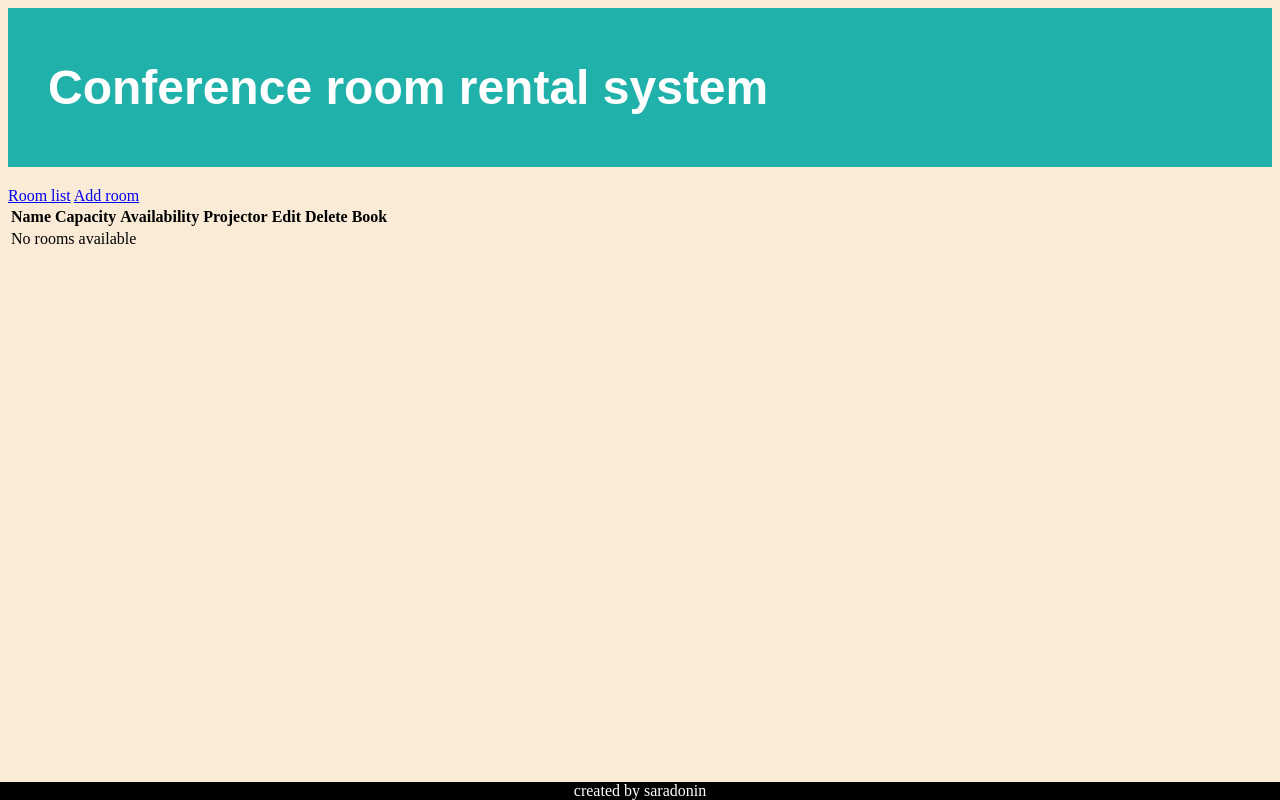
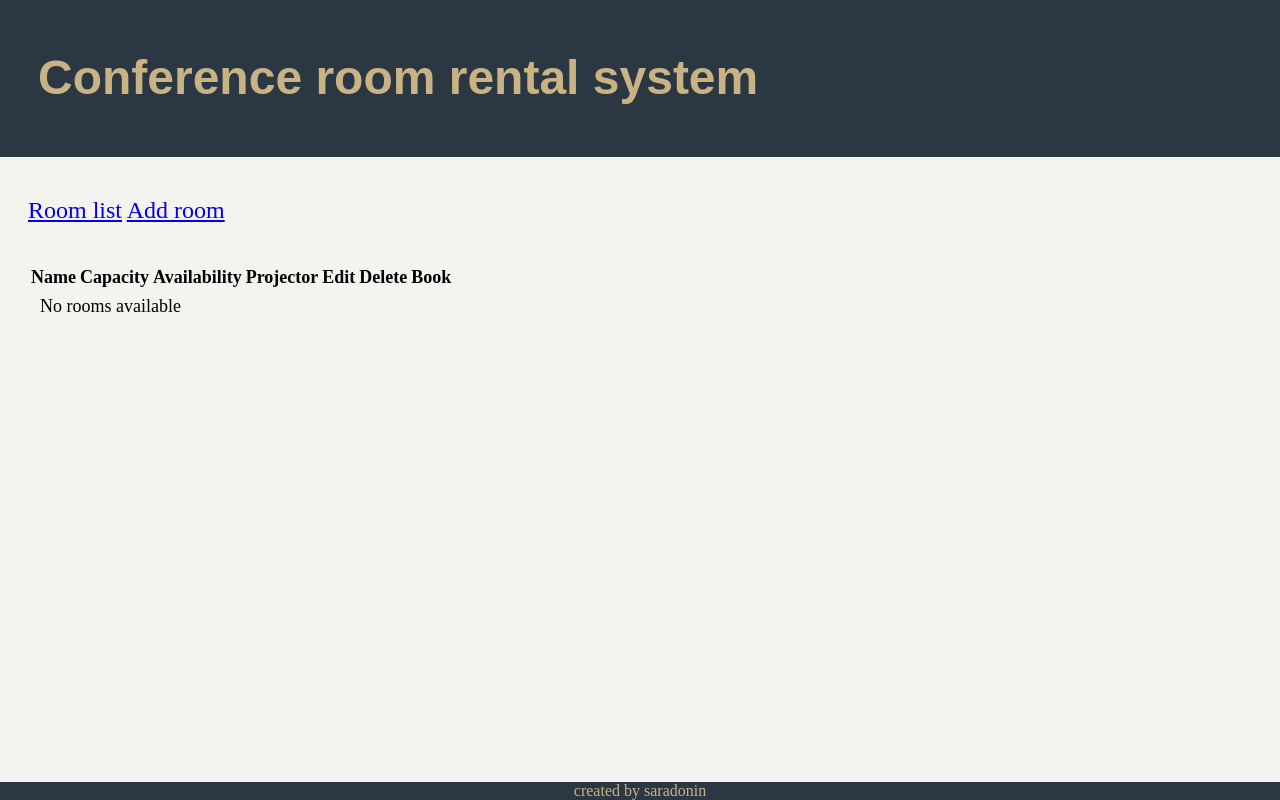
Before and after one commit to saradonin/conference_room_rental, a Django app: page /rooms/ in a window 1280 px wide. Run offline with Django 4.2, Linux system fonts and the light colour scheme; data that the repository does not hold is empty.

Commit message:
styles tweaked

```diff
--- a/reservations/static/css/style.css
+++ b/reservations/static/css/style.css
@@ -1,11 +1,11 @@
 body {
-    background: antiquewhite;
+    background: #f5f3f0;
 }
 
 
 .page-header {
-    background-color: lightseagreen;
-    margin-top: 0;
+    background-color: #2b3742;
+    margin: -10px;
     margin-bottom: 20px;
     padding: 20px 20px 20px 40px;
 }
@@ -14,17 +14,38 @@ body {
 .page-header h1 a,
 .page-header h1 a:visited,
 .page-header h1 a:active {
-    color: #ffffff;
+    color: #c9b385;
     font-size: 36pt;
     text-decoration: none;
     font-family: 'Arial', cursive;
 }
 
+nav {
+    padding: 20px;
+    border-color: #2b3742;
+    font-size: 24px;
+}
+
+.table {
+    padding: 20px;
+    border-style: hidden;
+    box-shadow: black;
+    border-color: #2b3742;
+    font-size: 18px;
+}
+
+td {
+    padding: 5px;
+    padding-left: 10px;
+    padding-right: 10px;
+}
 
 .btn {
     padding: 5px;
     color: black;
-    background: lightseagreen;
+    background: #c9b385;
+    width: 80px;
+    font-size: 18px;
 }
 
 .footer {
@@ -32,7 +53,7 @@ body {
     left: 0;
     bottom: 0;
     width: 100%;
-    background-color: black;
-    color: white;
+    background-color: #2b3742;
+    color: #c9b385;
     text-align: center;
 }
```
